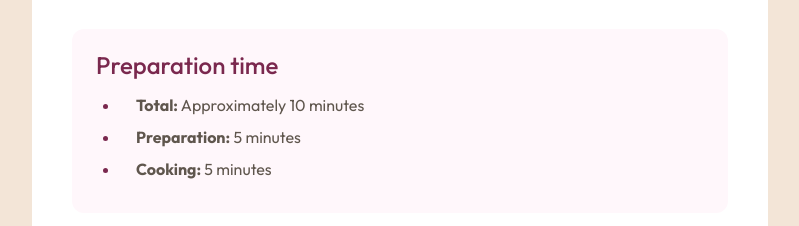
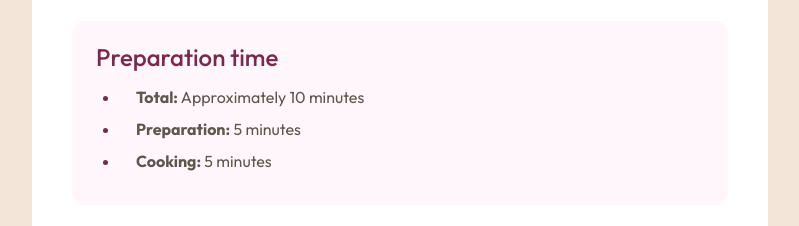
Before and after one commit to ldonnianni/recipe-page-main, a plain HTML site: page index.html in a window 1280 px wide. Shown: the part 615-841 px from the top of the page, without its empty margins (240-1039 px from the left). Drawn offline with Linux system fonts and the light colour scheme.

Commit message:
corrections03

```diff
--- a/style.css
+++ b/style.css
@@ -52,7 +52,7 @@ input, button, textarea, select {
     padding: 2.5rem 2rem;
     display: flex;
     flex-direction: column;
-    gap: 2rem
+    gap: 1.5rem
 }
 
 
```
